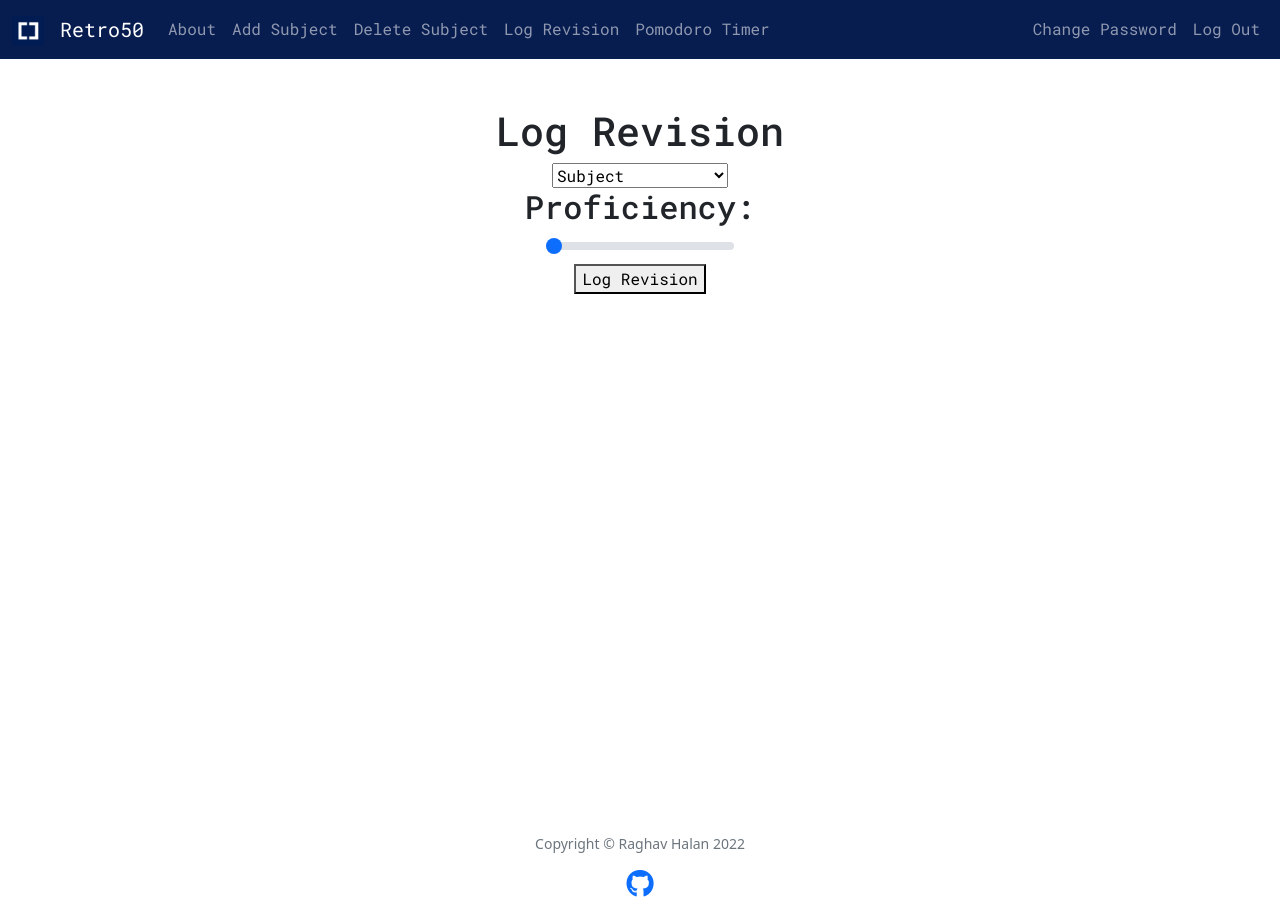
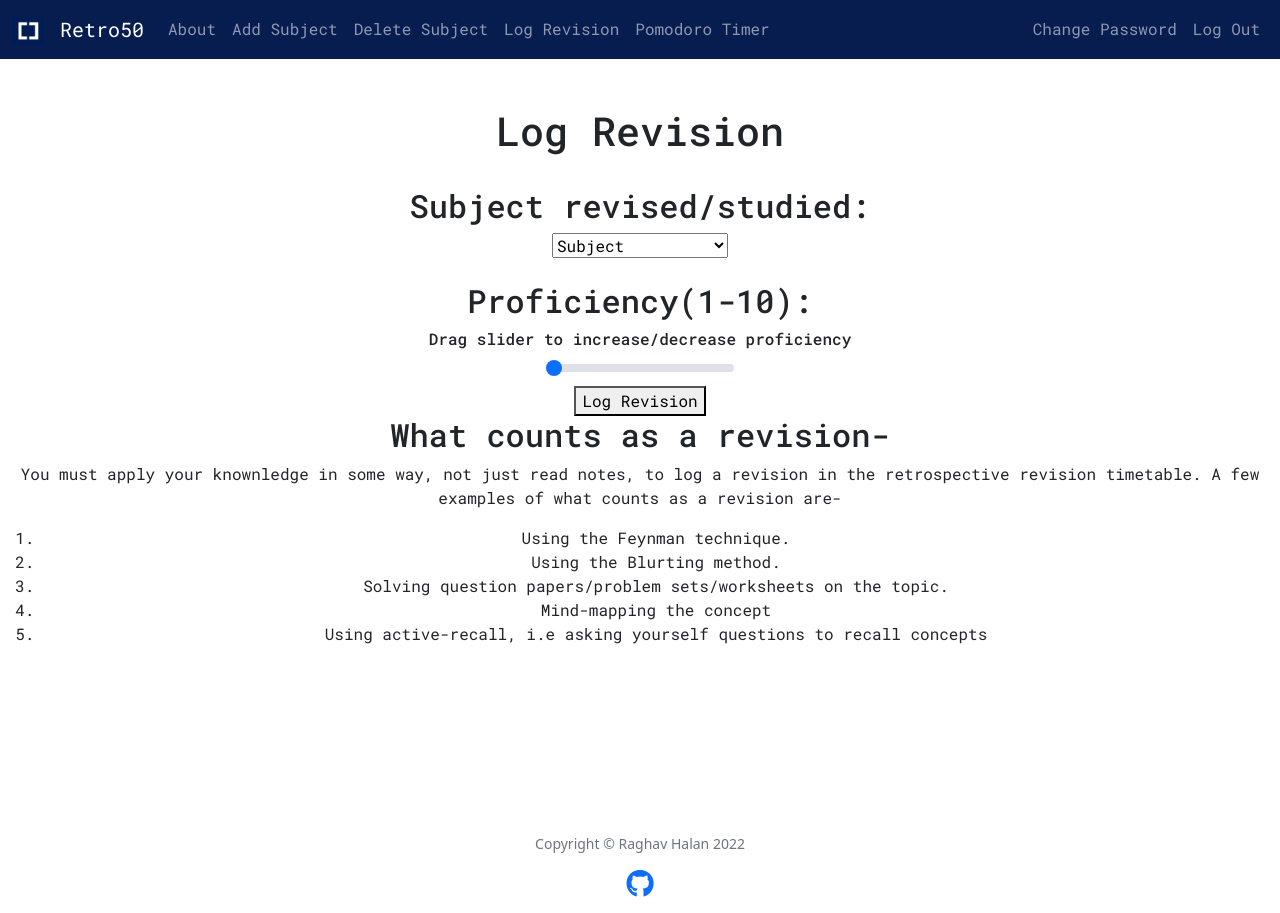
Before and after one commit to agentblack-6000/retro50, a Flask app: page /log in a window 1280 px wide. Run offline with Flask 2, Linux system fonts and the light colour scheme; a user stored in the database is signed in; data comes from the database, SQL or seed files in the repository; some libraries are stand-ins or nearby versions.

Commit message:
Update revision.html

```diff
--- a/static/styles.css
+++ b/static/styles.css
@@ -7,7 +7,7 @@ body {
   height: 100%;
 }
 
-/* Styles applied to each webpage */
+/* Styles used in each webpage or a few webpages */
 .nav-content {
   font-family: "Roboto Mono", monospace;
 }
@@ -32,8 +32,6 @@ body {
   margin: 2% 4%;
 }
 
-/* add.html styles */
-/* delete.html styles */
 /* index.html styles */
 .reset-btn {
   margin: 0;
@@ -79,6 +77,10 @@ body {
   width: 15%;
 }
 
+.revision-text {
+  text-align: center;
+}
+
 /* timer.html styles */
 #timer {
   font-size: 5rem;
--- a/templates/revision.html
+++ b/templates/revision.html
@@ -2,20 +2,55 @@
 
 {% block main %}
     <h1>Log Revision</h1>
-    <form action="/log" method="post">
+    <br>
+
+    <section>
+        <form action="/log" method="post" class="revision-text">
             <!-- Displays each subject in database -->
+            <h2>Subject revised/studied: </h2>
             <select name="revisionLog">
                 <option value="_" selected disabled>Subject</option>
                 {% for subject in subjects %}
                     <option value="{{ subject['subject'] }}">{{ subject['subject'] }}</option>
                 {% endfor %}
             </select>
-
-        <h2>Proficiency: </h2>
+            <br>
+            <br>
+            <h2>Proficiency(1-10): </h2>
             <!-- A basic Bootstrap slider -->
             <div class="slider">
+                <h6 id="proficiency">Drag slider to increase/decrease proficiency</h6>
                 <input type="range" name="proficiency" class="form-range" min="1" max="10" step="1" value="1" id="range">
             </div>
             <button type="submit">Log Revision</button>
+            <br>
         </form>
+    </section>
+
+    <section class="content-text">
+        <h2>What counts as a revision-</h2>
+        <p>
+            You must apply your knownledge in some way, not just read notes, to log a revision in the
+            retrospective revision timetable. A few examples of what counts as a revision are-
+            <ol>
+                <li>Using the Feynman technique.</li>
+                <li>Using the Blurting method.</li>
+                <li>Solving question papers/problem sets/worksheets on the topic.</li>
+                <li>Mind-mapping the concept</li>
+                <li>Using active-recall, i.e asking yourself questions to recall concepts</li>
+            </ol>
+        </p>
+    </section>
+
 {% endblock %}
+
+{% block scripts %}
+    <script>
+        var slider = document.getElementById("range");
+        var proficiency = document.getElementById("proficiency")
+
+        slider.onchange = function () {
+            proficiency.innerHTML = slider.value;
+        }
+    </script>
+{% endblock %}
```
Lines whose indentation alone changed are shown as unchanged.
